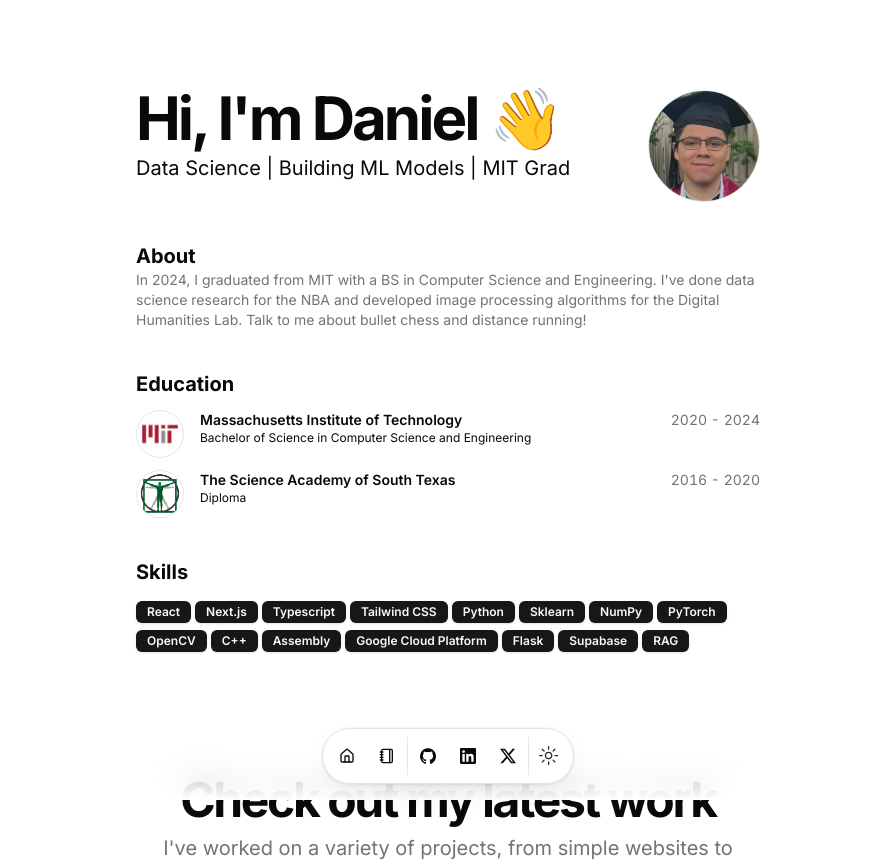
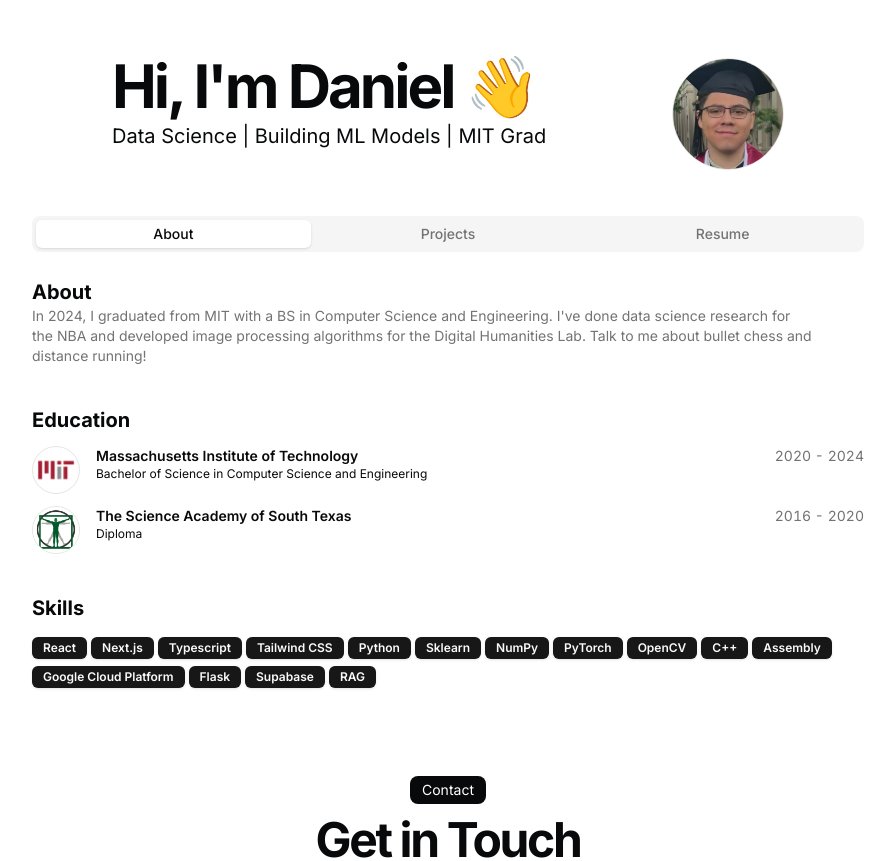
Before and after one commit to DanielF21/portfolio, a Next.js app: page / in a window 1280 px wide. Shown: the top 861 px of the page, without its empty margins (192-1086 px from the left). Built offline with nearby package versions, Linux system fonts and the light colour scheme.

Commit message:
landing page redesign

```diff
--- a/package.json
+++ b/package.json
@@ -19,6 +19,7 @@
     "@radix-ui/react-scroll-area": "^1.1.0",
     "@radix-ui/react-separator": "^1.1.0",
     "@radix-ui/react-slot": "^1.0.2",
+    "@radix-ui/react-tabs": "^1.1.1",
     "@radix-ui/react-tooltip": "^1.0.7",
     "@types/mdx": "^2.0.13",
     "@uiw/react-codemirror": "^4.23.0",
--- a/src/app/layout.tsx
+++ b/src/app/layout.tsx
@@ -1,16 +1,15 @@
-import Navbar from "@/components/navbar";
-import { ThemeProvider } from "@/components/theme-provider";
-import { TooltipProvider } from "@/components/ui/tooltip";
-import { DATA } from "@/data/resume";
-import { cn } from "@/lib/utils";
-import type { Metadata } from "next";
-import { Inter as FontSans } from "next/font/google";
-import "./globals.css";
+import { ThemeProvider } from "@/components/theme-provider"
+import { TooltipProvider } from "@/components/ui/tooltip"
+import { DATA } from "@/data/resume"
+import { cn } from "@/lib/utils"
+import type { Metadata } from "next"
+import { Inter as FontSans } from "next/font/google"
+import "./globals.css"
 
 const fontSans = FontSans({
   subsets: ["latin"],
   variable: "--font-sans",
-});
+})
 
 export const metadata: Metadata = {
   metadataBase: new URL(DATA.url),
@@ -20,10 +19,10 @@
   },
   description: DATA.description,
   openGraph: {
-    title: `${DATA.name}`,
+    title: DATA.name,
     description: DATA.description,
     url: DATA.url,
-    siteName: `${DATA.name}`,
+    siteName: DATA.name,
     locale: "en_US",
     type: "website",
   },
@@ -39,35 +38,36 @@
     },
   },
   twitter: {
-    title: `${DATA.name}`,
+    title: DATA.name,
     card: "summary_large_image",
   },
   verification: {
     google: "",
     yandex: "",
   },
-};
+}
 
 export default function RootLayout({
   children,
 }: Readonly<{
-  children: React.ReactNode;
+  children: React.ReactNode
 }>) {
   return (
     <html lang="en" suppressHydrationWarning>
       <body
         className={cn(
-          "min-h-screen bg-background font-sans antialiased max-w-2xl mx-auto py-12 sm:py-24 px-6",
+          "min-h-screen bg-background font-sans antialiased",
           fontSans.variable
         )}
       >
         <ThemeProvider attribute="class" defaultTheme="light">
           <TooltipProvider delayDuration={0}>
-            {children}
-            <Navbar />
+            <div className="max-w-4xl mx-auto px-4 py-8 sm:px-6 sm:py-12 lg:px-8 lg:py-16">
+              {children}
+            </div>
           </TooltipProvider>
         </ThemeProvider>
       </body>
     </html>
-  );
+  )
 }
--- a/src/app/page.tsx
+++ b/src/app/page.tsx
@@ -1,10 +1,10 @@
-import { HackathonCard } from "@/components/hackathon-card";
 import BlurFade from "@/components/magicui/blur-fade";
 import BlurFadeText from "@/components/magicui/blur-fade-text";
 import { ProjectCard } from "@/components/project-card";
 import { ResumeCard } from "@/components/resume-card";
 import { Avatar, AvatarFallback, AvatarImage } from "@/components/ui/avatar";
 import { Badge } from "@/components/ui/badge";
+import { Tabs, TabsContent, TabsList, TabsTrigger } from "@/components/ui/tabs";
 import { DATA } from "@/data/resume";
 import Link from "next/link";
 import Markdown from "react-markdown";
@@ -39,6 +39,16 @@
           </div>
         </div>
       </section>
+
+      <Tabs defaultValue="about" className="w-full">
+        <TabsList className="grid w-full grid-cols-3 mb-8">
+          <TabsTrigger value="about">About</TabsTrigger>
+          <TabsTrigger value="projects">Projects</TabsTrigger>
+          <TabsTrigger value="resume">Resume</TabsTrigger>
+        </TabsList>
+
+        <TabsContent value="about">
+          <div className="space-y-10">
             <section id="about">
               <BlurFade delay={BLUR_FADE_DELAY * 3}>
                 <h2 className="text-xl font-bold">About</h2>
@@ -49,33 +59,7 @@
                 </Markdown>
               </BlurFade>
             </section>
-      {/*
-      <section id="work">
-        <div className="flex min-h-0 flex-col gap-y-3">
-          <BlurFade delay={BLUR_FADE_DELAY * 5}>
-            <h2 className="text-xl font-bold">Work Experience</h2>
-          </BlurFade>
-          {DATA.work.map((work, id) => (
-            <BlurFade
-              key={work.company}
-              delay={BLUR_FADE_DELAY * 6 + id * 0.05}
-            >
-              <ResumeCard
-                key={work.company}
-                logoUrl={work.logoUrl}
-                altText={work.company}
-                title={work.company}
-                subtitle={work.title}
-                href={work.href}
-                badges={work.badges}
-                period={`${work.start} - ${work.end ?? "Present"}`}
-                description={work.description}
-              />
-            </BlurFade>
-          ))}
-        </div>
-      </section>
-      */}
+
             <section id="education">
               <div className="flex min-h-0 flex-col gap-y-3">
                 <BlurFade delay={BLUR_FADE_DELAY * 7}>
@@ -99,6 +83,7 @@
                 ))}
               </div>
             </section>
+
             <section id="skills">
               <div className="flex min-h-0 flex-col gap-y-3">
                 <BlurFade delay={BLUR_FADE_DELAY * 9}>
@@ -113,9 +98,11 @@
                 </div>
               </div>
             </section>
-      {
+          </div>
+        </TabsContent>
+
+        <TabsContent value="projects">
           <section id="projects">
-
             <div className="space-y-12 w-full py-12">
               <BlurFade delay={BLUR_FADE_DELAY * 11}>
                 <div className="flex flex-col items-center justify-center space-y-4 text-center">
@@ -156,55 +143,25 @@
               </div>
             </div>
           </section>
-      }
-      {/*
-      <section id="hackathons">
-        <div className="space-y-12 w-full py-12">
-          <BlurFade delay={BLUR_FADE_DELAY * 13}>
-            <div className="flex flex-col items-center justify-center space-y-4 text-center">
-              <div className="space-y-2">
-                <div className="inline-block rounded-lg bg-foreground text-background px-3 py-1 text-sm">
-                  Hackathons
-                </div>
-                <h2 className="text-3xl font-bold tracking-tighter sm:text-5xl">
-                  I like building things
-                </h2>
+        </TabsContent>
 
-                <p className="text-muted-foreground md:text-xl/relaxed lg:text-base/relaxed xl:text-xl/relaxed">
-
-                  During my time in university, I attended{" "}
-                  {DATA.hackathons.length}+ hackathons. People from around the
-                  country would come together and build incredible things in 2-3
-                  days. It was eye-opening to see the endless possibilities
-                  brought to life by a group of motivated and passionate
-                  individuals.
-
-                </p>
-              </div>
+        <TabsContent value="resume" className="h-[calc(100vh-200px)] min-h-[500px]">
+          <section id="resume" className="h-full">
+            <BlurFade delay={BLUR_FADE_DELAY * 13} className="h-full flex flex-col">
+              <h2 className="text-xl font-bold mb-4">Resume</h2>
+              <div className="flex-grow relative">
+                <iframe
+                  src="/daniel-resume.pdf"
+                  className="absolute inset-0 w-full h-full"
+                  style={{ border: "none" }}
+                  title="Daniel's Resume"
+                />
               </div>
             </BlurFade>
-          <BlurFade delay={BLUR_FADE_DELAY * 14}>
-            <ul className="mb-4 ml-4 divide-y divide-dashed border-l">
-              {DATA.hackathons.map((project, id) => (
-                <BlurFade
-                  key={project.title + project.dates}
-                  delay={BLUR_FADE_DELAY * 15 + id * 0.05}
-                >
-                  <HackathonCard
-                    title={project.title}
-                    description={project.description}
-                    location={project.location}
-                    dates={project.dates}
-                    image={project.image}
-                    links={project.links}
-                  />
-                </BlurFade>
-              ))}
-            </ul>
-          </BlurFade>
-        </div>
           </section>
-      */}
+        </TabsContent>
+      </Tabs>
+
       <section id="contact">
         <div className="grid items-center justify-center gap-4 px-4 text-center md:px-6 w-full py-12">
           <BlurFade delay={BLUR_FADE_DELAY * 16}>
--- /dev/null
+++ b/src/components/ui/tabs.tsx
@@ -0,0 +1,55 @@
+"use client"
+
+import * as React from "react"
+import * as TabsPrimitive from "@radix-ui/react-tabs"
+
+import { cn } from "@/lib/utils"
+
+const Tabs = TabsPrimitive.Root
+
+const TabsList = React.forwardRef<
+  React.ElementRef<typeof TabsPrimitive.List>,
+  React.ComponentPropsWithoutRef<typeof TabsPrimitive.List>
+>(({ className, ...props }, ref) => (
+  <TabsPrimitive.List
+    ref={ref}
+    className={cn(
+      "inline-flex h-9 items-center justify-center rounded-lg bg-muted p-1 text-muted-foreground",
+      className
+    )}
+    {...props}
+  />
+))
+TabsList.displayName = TabsPrimitive.List.displayName
+
+const TabsTrigger = React.forwardRef<
+  React.ElementRef<typeof TabsPrimitive.Trigger>,
+  React.ComponentPropsWithoutRef<typeof TabsPrimitive.Trigger>
+>(({ className, ...props }, ref) => (
+  <TabsPrimitive.Trigger
+    ref={ref}
+    className={cn(
+      "inline-flex items-center justify-center whitespace-nowrap rounded-md px-3 py-1 text-sm font-medium ring-offset-background transition-all focus-visible:outline-none focus-visible:ring-2 focus-visible:ring-ring focus-visible:ring-offset-2 disabled:pointer-events-none disabled:opacity-50 data-[state=active]:bg-background data-[state=active]:text-foreground data-[state=active]:shadow",
+      className
+    )}
+    {...props}
+  />
+))
+TabsTrigger.displayName = TabsPrimitive.Trigger.displayName
+
+const TabsContent = React.forwardRef<
+  React.ElementRef<typeof TabsPrimitive.Content>,
+  React.ComponentPropsWithoutRef<typeof TabsPrimitive.Content>
+>(({ className, ...props }, ref) => (
+  <TabsPrimitive.Content
+    ref={ref}
+    className={cn(
+      "mt-2 ring-offset-background focus-visible:outline-none focus-visible:ring-2 focus-visible:ring-ring focus-visible:ring-offset-2",
+      className
+    )}
+    {...props}
+  />
+))
+TabsContent.displayName = TabsPrimitive.Content.displayName
+
+export { Tabs, TabsList, TabsTrigger, TabsContent }
```
Also changed, not shown: 2 other files (tests, documents, lock files or other folders). Lines whose indentation alone changed are shown as unchanged.
